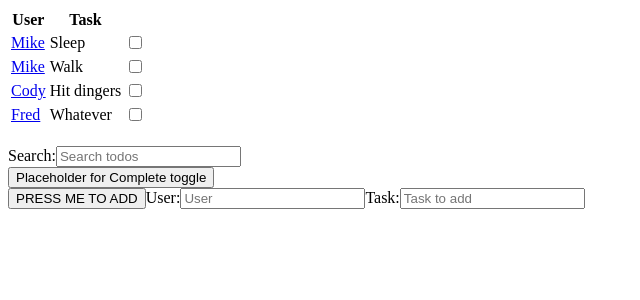
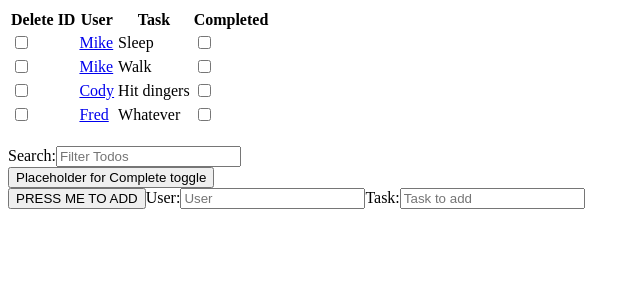
Before and after one commit to mikejunt/todo-app, an Angular app: page /todos in a window 1280 px wide. Shown: the top 300 px of the page, without its empty margins (0-640 px from the left). Built offline with nearby package versions, Linux system fonts and the light colour scheme.

Commit message:
table updated to support all fields

```diff
--- a/src/app/tabledisplay/tabledisplay.component.html
+++ b/src/app/tabledisplay/tabledisplay.component.html
@@ -1,15 +1,20 @@
 <table>
     <tr>
+        <th>Delete</th>
+        <th>ID</th>
         <th>User</th>
         <th>Task</th>
+        <th>Completed</th>
     </tr>
     <tr *ngFor="let todo of todolist | searchfilter: searchtext; index as i">
+        <td><input type="checkbox" value="{{todo.id}}" name="todelete"></td>
+        <td>{{this.id}}</td>
         <td><a [routerLink]="['/user/'+todo.user]">{{todo.user}}</a></td>
         <td>{{todo.name}}</td>
         <td><input type="checkbox" name="completed" value="{{todo.id}}"></td>
     </tr>
 </table>
 <br>
-<label for="searchtext">Search:</label><input placeholder="Search todos" [(ngModel)]="searchtext">
+<label for="searchtext">Search:</label><input placeholder="Filter Todos" [(ngModel)]="searchtext">
 <br>
 <button (click)="markedComp()">Placeholder for Complete toggle</button>
```
